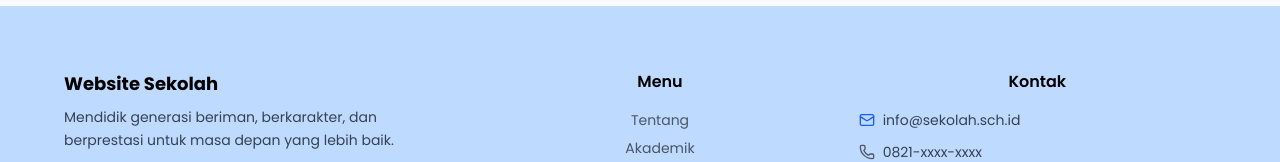
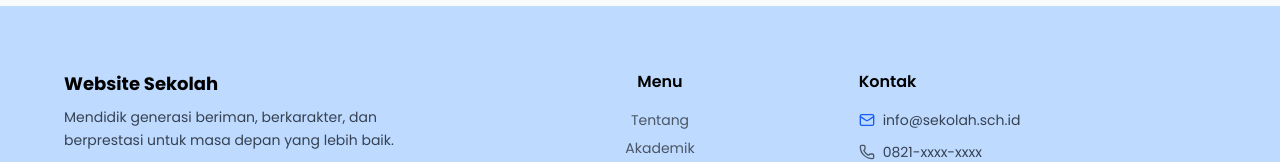
Before and after one commit to mrco23/rpl, a React (Vite) app in the folder fe/: page / in a window 1280 px wide. Shown: the part 2906-3068 px from the top of the page. Built offline with nearby package versions, Linux system fonts and the light colour scheme; no server answers.

Commit message:
fix visi misi

```diff
--- a/fe/src/App.jsx
+++ b/fe/src/App.jsx
@@ -7,7 +7,7 @@ import FacilitiesPage from "./pages/public/FacilitiesPage";
 import NewsPage from "./pages/public/NewsPage";
 import GuidePage from "./pages/public/GuidePage";
 import LoginPage from "./pages/auth/LoginPage";
-import RegisterPage from "./pages/pendaftar/ApplicantRegisterPage";
+import Register from "./pages/pendaftar/Register";
 import AdminOverviewPage from "./pages/admin/AdminOverviewPage";
 import AdminProfilePage from "./pages/admin/AdminProfilePage";
 import AdminAchievementsPage from "./pages/admin/AdminAchievementsPage";
@@ -44,7 +44,7 @@ function App() {
 
         <Route path="/panduan" element={<GuidePage />} />
         <Route path="/login" element={<LoginPage />} />
-        <Route path="/register" element={<RegisterPage />} />
+        <Route path="/register" element={<Register />} />
 
         {/* Admin Routes */}
         <Route path="/admin">
--- a/fe/src/components/common/Footer.jsx
+++ b/fe/src/components/common/Footer.jsx
@@ -66,7 +66,7 @@ function Footer({ profile }) {
 
           {/* KOLOM 3: Kontak */}
           <div>
-            <h3 className="font-semibold text-center mb-4">Kontak</h3>
+            <h3 className="font-semibold mb-4">Kontak</h3>
             <ul className="space-y-3  text-sm text-gray-700">
               <li className="flex items-center gap-2">
                 <Mail size={16} className="text-blue-600" />
```
Also changed, not shown: fe/src/pages/pendaftar/Register.jsx (renamed from fe/src/pages/pendaftar/ApplicantRegisterPage.jsx).
